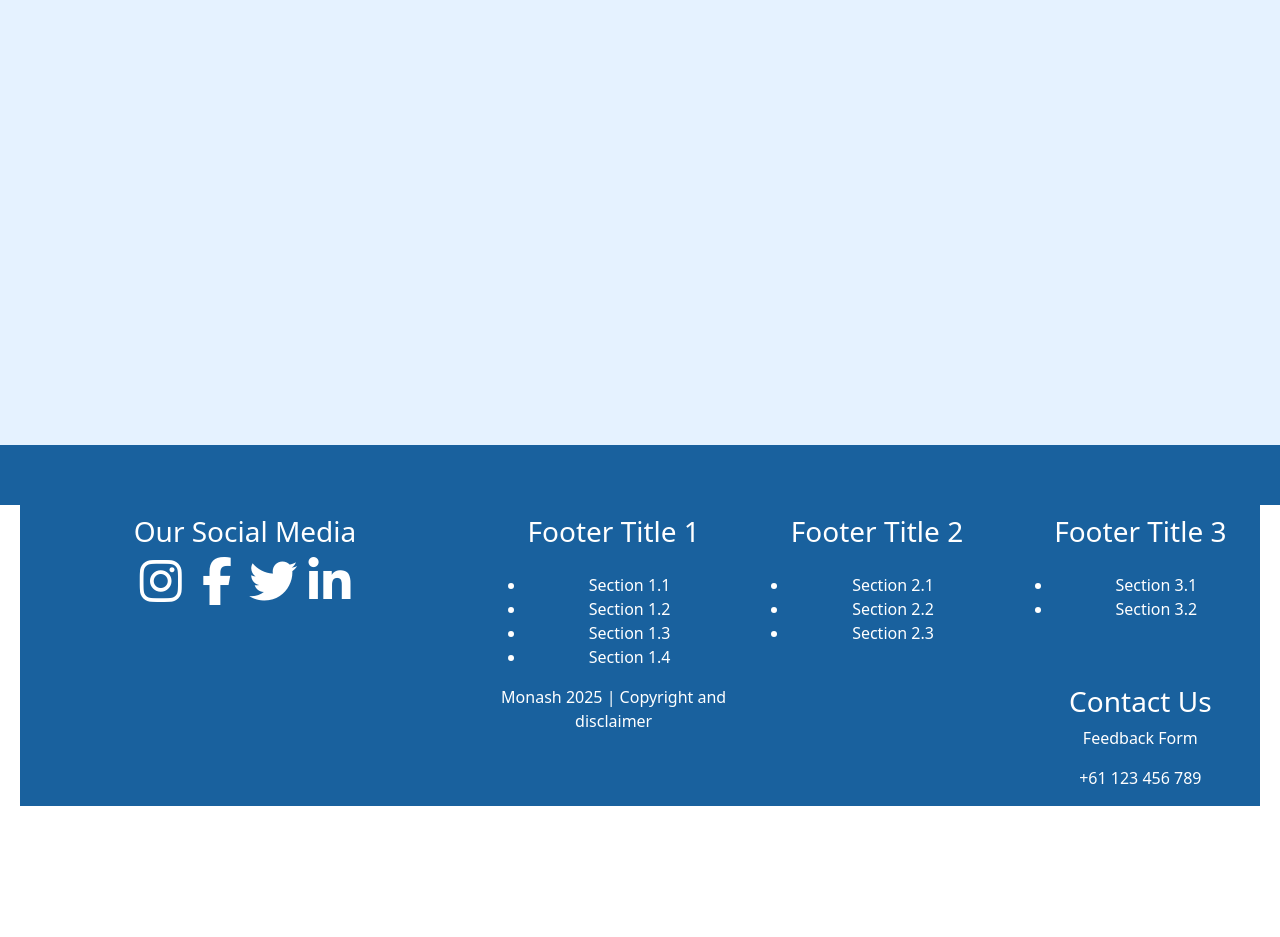
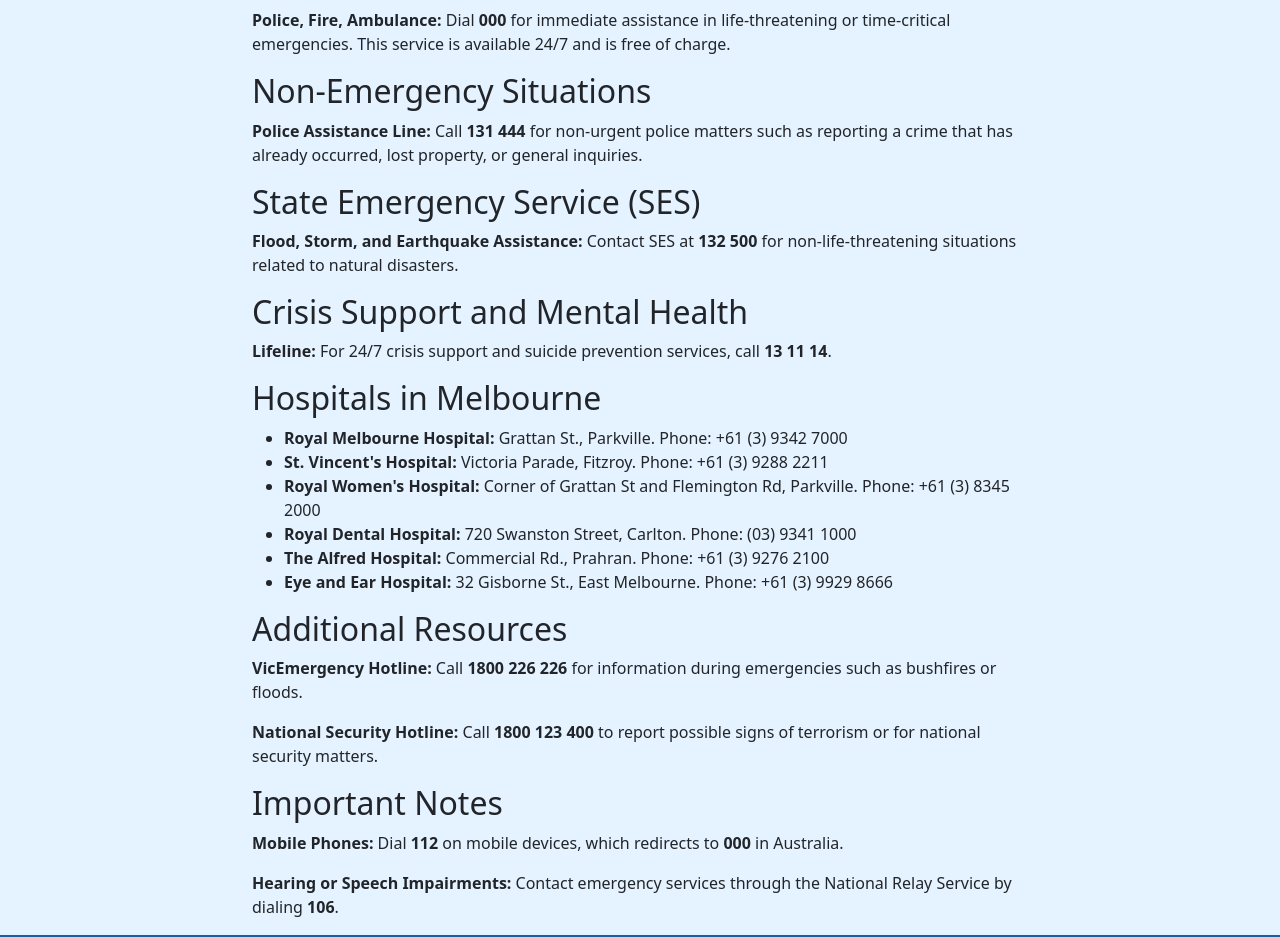
Before and after one commit to ZhangJianyu1918/Melbourne-Cooling-Solution, a Vue app in the folder Frontend/: page /emergency-contacts in a window 1280 px wide. Shown: the part 295-1232 px from the top of the page. Before the commit the page ends 1101 px from the top, so only its background shows below. Built offline with nearby package versions, Linux system fonts and the light colour scheme.

Commit message:
create three new sub page under community support

```diff
--- a/Frontend/src/components/Card.vue
+++ b/Frontend/src/components/Card.vue
@@ -10,7 +10,6 @@
             </div>
         </router-link>
     </div>
-
 </template>
 
 <script setup>
--- a/Frontend/src/pages/CommunitySupportPage.vue
+++ b/Frontend/src/pages/CommunitySupportPage.vue
@@ -7,8 +7,10 @@
     </p>
     <el-row :gutter="24" justify="space-evenly">
       <el-col v-for="(community, index) in communities" :key="index" :span="6" :xs="24" :sm="12" :md="8">
-        <Card :title="community.title" :image="community.image" :description="community.description"
-          :icon="community.icon" />
+        <Card :title="community.title"
+              :image="community.image"
+              :description="community.description"
+              :to="community.to" />
       </el-col>
     </el-row>
   </div>
@@ -22,7 +24,8 @@ const communities = [
     image: "emergency-contacts.png",
     title: "🚑 Emergency Contacts",
     description: "This is the body text for this section description, " +
-      "which stands here as a placeholder for later real ideas and contents"
+      "which stands here as a placeholder for later real ideas and contents",
+    to: "/emergency-contacts"
   },
   {
     image: "uhi-first-aid.png",
--- /dev/null
+++ b/Frontend/src/pages/EmergencyContactsPage.vue
@@ -0,0 +1,61 @@
+<template>
+    <div class="container mx-auto p-6">
+        <h2><router-link to="/community-support">Go back</router-link></h2>
+        <h1 class="text-2xl font-bold text-red-600 flex items-center">
+            🚑 Emergency Contacts
+        </h1>
+        <p class="mt-4 text-gray-700">
+            Below is a comprehensive list of essential emergency contacts in Melbourne.
+        </p>
+
+        <h2 class="text-xl font-semibold mt-6">Immediate Emergencies (Life-Threatening Situations)</h2>
+        <p><strong>Police, Fire, Ambulance:</strong> Dial <strong>000</strong> for immediate assistance in
+            life-threatening or time-critical emergencies. This service is available 24/7 and is free of charge.</p>
+
+        <h2 class="text-xl font-semibold mt-6">Non-Emergency Situations</h2>
+        <p><strong>Police Assistance Line:</strong> Call <strong>131 444</strong> for non-urgent police matters such as
+            reporting a crime that has already occurred, lost property, or general inquiries.</p>
+
+        <h2 class="text-xl font-semibold mt-6">State Emergency Service (SES)</h2>
+        <p><strong>Flood, Storm, and Earthquake Assistance:</strong> Contact SES at <strong>132 500</strong> for
+            non-life-threatening situations related to natural disasters.</p>
+
+        <h2 class="text-xl font-semibold mt-6">Crisis Support and Mental Health</h2>
+        <p><strong>Lifeline:</strong> For 24/7 crisis support and suicide prevention services, call <strong>13 11
+                14</strong>.</p>
+
+        <h2 class="text-xl font-semibold mt-6">Hospitals in Melbourne</h2>
+        <ul class="list-disc ml-6">
+            <li><strong>Royal Melbourne Hospital:</strong> Grattan St., Parkville. Phone: +61 (3) 9342 7000</li>
+            <li><strong>St. Vincent's Hospital:</strong> Victoria Parade, Fitzroy. Phone: +61 (3) 9288 2211</li>
+            <li><strong>Royal Women's Hospital:</strong> Corner of Grattan St and Flemington Rd, Parkville. Phone: +61
+                (3) 8345 2000</li>
+            <li><strong>Royal Dental Hospital:</strong> 720 Swanston Street, Carlton. Phone: (03) 9341 1000</li>
+            <li><strong>The Alfred Hospital:</strong> Commercial Rd., Prahran. Phone: +61 (3) 9276 2100</li>
+            <li><strong>Eye and Ear Hospital:</strong> 32 Gisborne St., East Melbourne. Phone: +61 (3) 9929 8666</li>
+        </ul>
+
+        <h2 class="text-xl font-semibold mt-6">Additional Resources</h2>
+        <p><strong>VicEmergency Hotline:</strong> Call <strong>1800 226 226</strong> for information during emergencies
+            such as bushfires or floods.</p>
+        <p><strong>National Security Hotline:</strong> Call <strong>1800 123 400</strong> to report possible signs of
+            terrorism or for national security matters.</p>
+
+        <h2 class="text-xl font-semibold mt-6">Important Notes</h2>
+        <p><strong>Mobile Phones:</strong> Dial <strong>112</strong> on mobile devices, which redirects to
+            <strong>000</strong> in Australia.</p>
+        <p><strong>Hearing or Speech Impairments:</strong> Contact emergency services through the National Relay Service
+            by dialing <strong>106</strong>.</p>
+    </div>
+</template>
+
+<script setup>
+
+</script>
+
+<style scoped>
+.container {
+    max-width: 800px;
+    margin: auto;
+}
+</style>
--- /dev/null
+++ b/Frontend/src/pages/UHIFristAidPage.vue
@@ -0,0 +1,51 @@
+<template>
+    <div class="container mx-auto p-6">
+        <h1 class="text-2xl font-bold text-red-600 flex items-center">
+            🏥 Melbourne UHI First Aid
+        </h1>
+        <p class="mt-4 text-gray-700">
+            Below is essential first aid information specific to Melbourne's Urban Heat Island (UHI) effect.
+        </p>
+
+        <h2 class="text-xl font-semibold mt-6">Recognizing Heat-Related Illnesses</h2>
+        <p><strong>Heat Exhaustion:</strong> Symptoms include heavy sweating, weakness, dizziness, nausea, and headache.
+            Move the person to a cool place and provide water.</p>
+        <p><strong>Heat Stroke:</strong> Symptoms include high body temperature, confusion, rapid pulse, and
+            unconsciousness. Call <strong>000</strong> immediately and cool the person with water and shade.</p>
+
+        <h2 class="text-xl font-semibold mt-6">Emergency First Aid Steps</h2>
+        <ul class="list-disc ml-6">
+            <li>Move the person to a shaded or air-conditioned area.</li>
+            <li>Loosen tight clothing and remove excess layers.</li>
+            <li>Provide cool water if they are conscious and able to drink.</li>
+            <li>Use cool damp cloths, fans, or cold packs to lower body temperature.</li>
+            <li>Call emergency services <strong>(000)</strong> if symptoms worsen.</li>
+        </ul>
+
+        <h2 class="text-xl font-semibold mt-6">Preventing Heat-Related Illnesses</h2>
+        <ul class="list-disc ml-6">
+            <li>Stay hydrated by drinking plenty of water.</li>
+            <li>Avoid direct sun exposure during peak hours (10 AM - 4 PM).</li>
+            <li>Wear light-colored, loose-fitting clothing.</li>
+            <li>Use sunscreen and wear a hat when outdoors.</li>
+            <li>Check on vulnerable individuals, such as the elderly and young children.</li>
+        </ul>
+
+        <h2 class="text-xl font-semibold mt-6">Additional Resources</h2>
+        <p><strong>VicEmergency Hotline:</strong> Call <strong>1800 226 226</strong> for heatwave updates and emergency
+            information.</p>
+        <p><strong>Royal Melbourne Hospital:</strong> Call <strong>+61 (3) 9342 7000</strong> for medical assistance
+            related to heat illnesses.</p>
+    </div>
+</template>
+
+<script setup>
+
+</script>
+
+<style scoped>
+.container {
+    max-width: 800px;
+    margin: auto;
+}
+</style>
--- a/Frontend/src/router/index.js
+++ b/Frontend/src/router/index.js
@@ -3,6 +3,7 @@ import HomePage from "@/pages/HomePage.vue";
 import PersonalCoolingGuide from "@/pages/PersonalCoolingGuide.vue";
 import LocalHeatLevel from "@/pages/LocalHeatLevel.vue";
 import CommunitySupportPage from "@/pages/CommunitySupportPage.vue";
+import EmergencyContactsPage from "@/pages/EmergencyContactsPage.vue";
 
 const routes = [
   {
@@ -26,6 +27,11 @@ const routes = [
     name: "CommunitySupport",
     component: CommunitySupportPage
   },
+  {
+    path: "/emergency-contacts",
+    name: "EmergencyContacts",
+    component: EmergencyContactsPage
+  },
 ];
 
 const router = createRouter({
```
Also changed, not shown: Frontend/src/pages/DetailInformationPage.vue (added, +13 -0 lines), Frontend/src/pages/RecoveryAndAftercarePage.vue (added).
